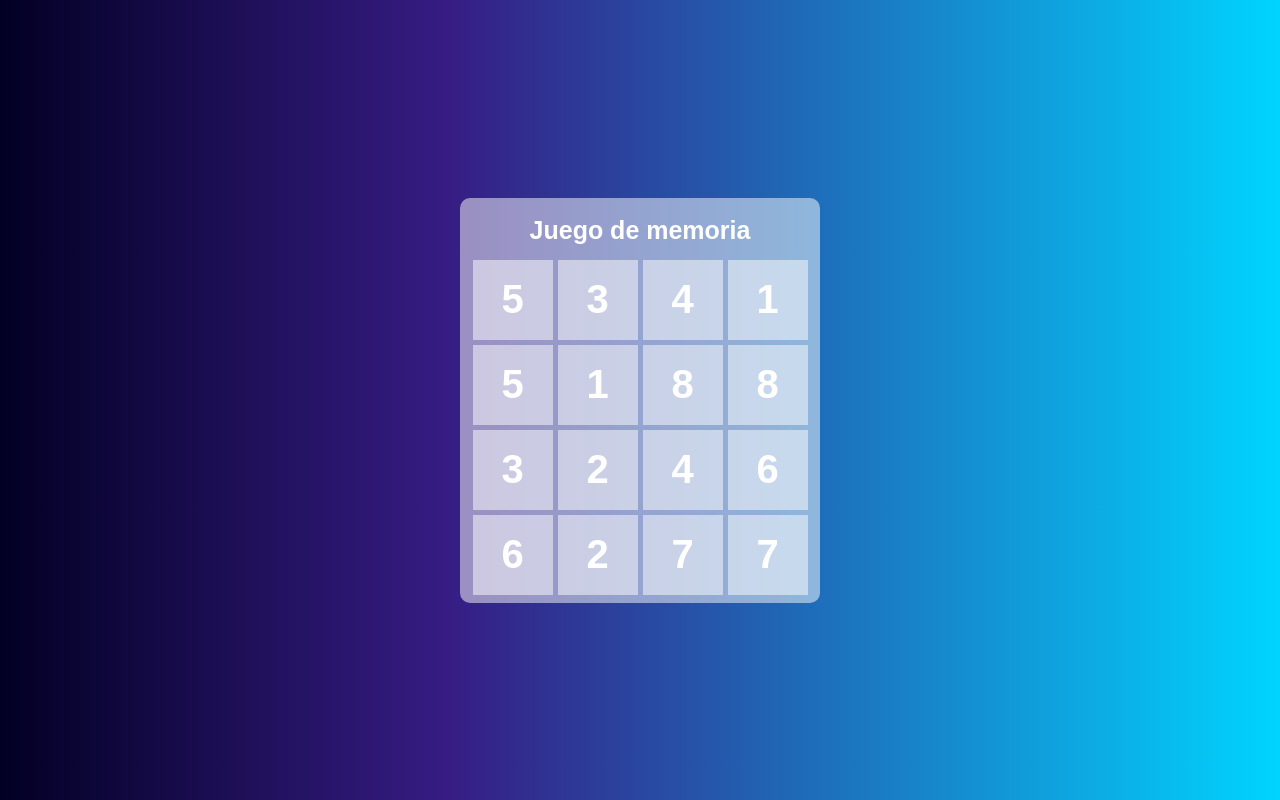
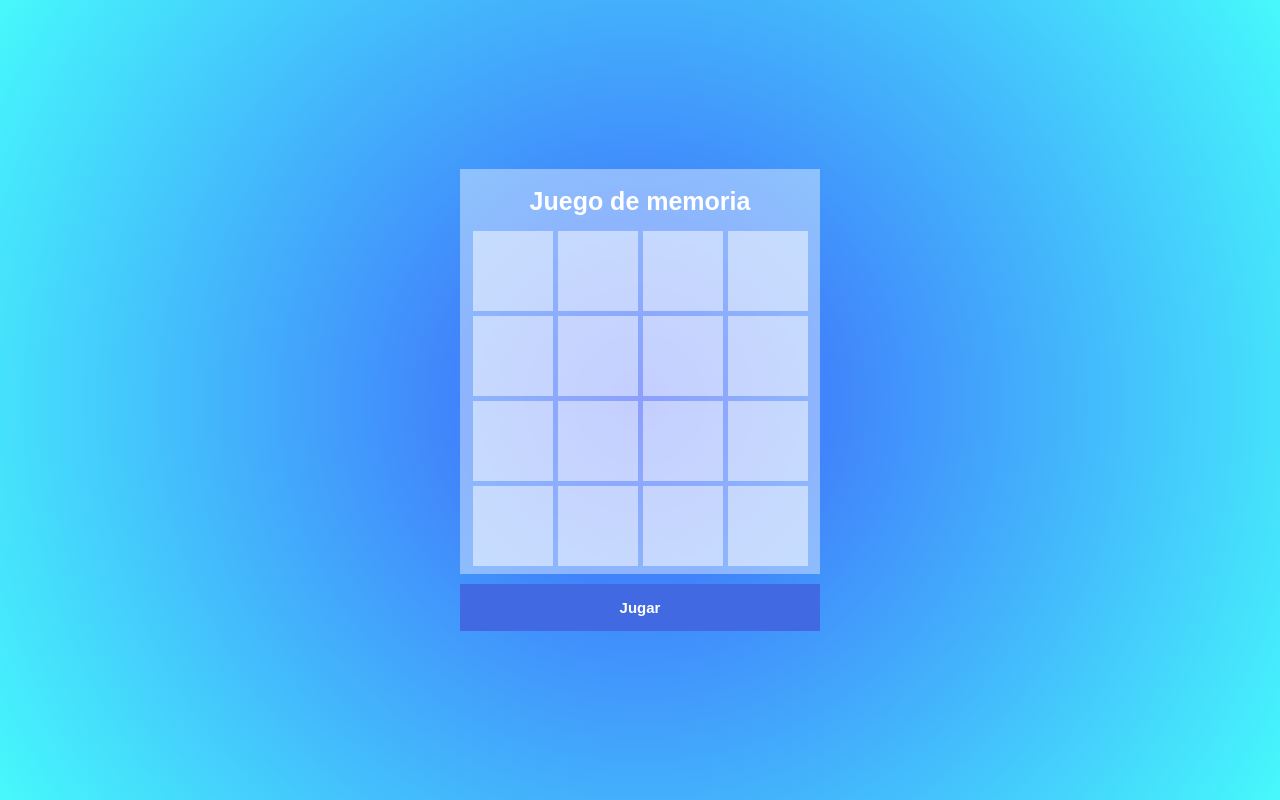
Before and after one commit to abraham404/memory-game, a plain HTML site: page index.html in a window 1280 px wide. Drawn offline with Linux system fonts and the light colour scheme.

Commit message:
add button start

```diff
--- a/index.html
+++ b/index.html
@@ -14,9 +14,9 @@
     <div class="wrapper">
         <span id="title">Juego de memoria</span>
         <div class="container" id="container-wrapper"></div>
-
-
-
+    </div>
+    <div class="container-button">
+        <button class="start-button" id="start-game"><span>Jugar</span></button>
     </div>
 
     <script src="main.js"></script>
--- a/main.js
+++ b/main.js
@@ -1,8 +1,10 @@
 const boxArray = document.getElementById("container-wrapper");
+const startGame = document.getElementById("start-game");
+
 const numCard = [1, 1, 2, 2, 3, 3, 4, 4, 5, 5, 6, 6, 7, 7, 8, 8];
 
 
-const randomNumber = () => {
+const showBoard = () => {
 
     var indexArray = [0, 1, 2, 3, 4, 5, 6, 7, 8, 9, 10, 11, 12, 13, 14, 15];
     indexArray = indexArray.sort(function () { return Math.random() - 0.5 });
@@ -11,10 +13,12 @@ const randomNumber = () => {
     for (let i = 0; i < indexArray.length; i++) {
         const element = document.createElement("button");
         element.className = "card"
-        element.innerHTML = numCard[indexArray[i]];
+        element.disabled = true;
+        //element.innerHTML = numCard[indexArray[i]];
         boxArray.appendChild(element);
     }
 }
 
 
-randomNumber();
+
+showBoard();
--- a/styles.css
+++ b/styles.css
@@ -8,9 +8,11 @@ body {
     height: 100vh;
     margin: 0;
     display: grid;
+    position: relative;
     place-content: center;
-    background: rgb(2,0,36);
-    background: linear-gradient(90deg, rgba(2,0,36,1) 0%, rgba(37,9,121,0.9220063025210083) 35%, rgba(0,212,255,1) 100%);
+
+    background: rgb(63,94,251);
+    background: radial-gradient(circle, rgba(63,94,251,1) 0%, rgba(70,249,252,1) 100%);
 }
 
 #title {
@@ -37,9 +39,9 @@ body {
     margin-top: 0;
     padding-bottom: 50px;
     width: 360px;
-    background-color: rgba(255, 255, 255, 0.5);
+    background-color: rgba(255, 255, 255, 0.4);
     display: grid;
-    border-radius: 10px;
+    margin-bottom: 10px;
     align-content: center;
     justify-items: center;
 }
@@ -58,3 +60,58 @@ body {
     border: none;
     background-color: rgba(255, 255, 255, 0.5);
 }
+
+.start-button {
+    margin: 5px;
+    background-color: rgb(65, 105, 225);
+    padding: 15px;
+    color: white;
+    border: none;
+    cursor: pointer;
+    font-family: Arial, Helvetica, sans-serif;
+    font-weight: bold;
+
+}
+
+.container-button {
+    position: relative;
+    text-align: center;
+    overflow: hidden;
+
+}
+
+.start-button{
+    width: 100%;
+    margin: 0;
+    font-size: 15px;
+}
+
+
+
+.start-button span {
+    position: relative;
+    border: none;
+    z-index: 2;
+    transition: .3s ease all;
+}
+
+
+
+.start-button::after {
+    content: "";
+    width: 100%;
+    border: none;
+    height: 40px;
+    position: absolute;
+    z-index: 1;
+    top: -40px;
+
+    left:  calc(-100% - 50px);
+    border-bottom: 50px solid rgb(50,205,50);
+    border-right: 50px solid transparent;
+    transition: 0.4s ease-in-out all;
+}
+
+.start-button:hover::after{
+    left: 0;
+}
```
